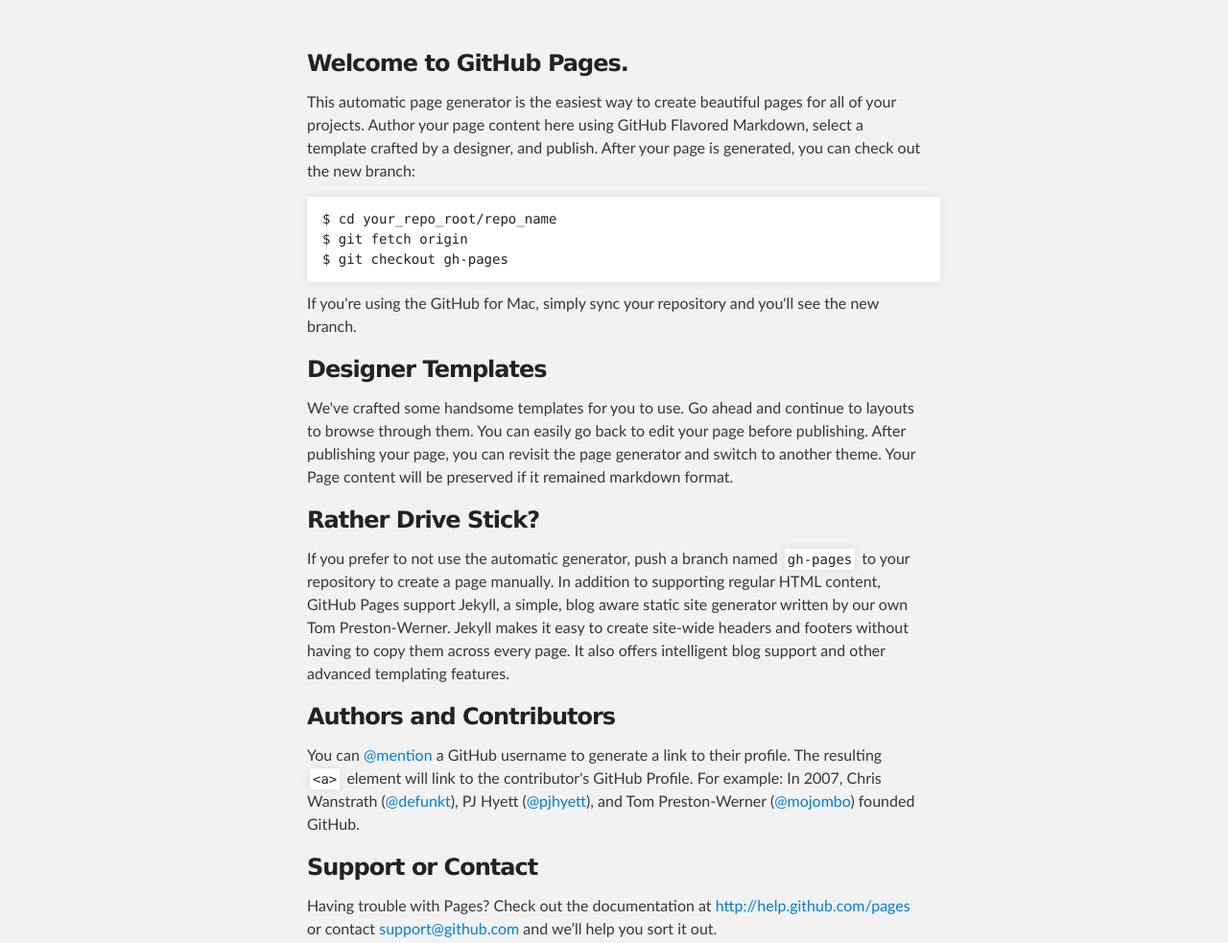
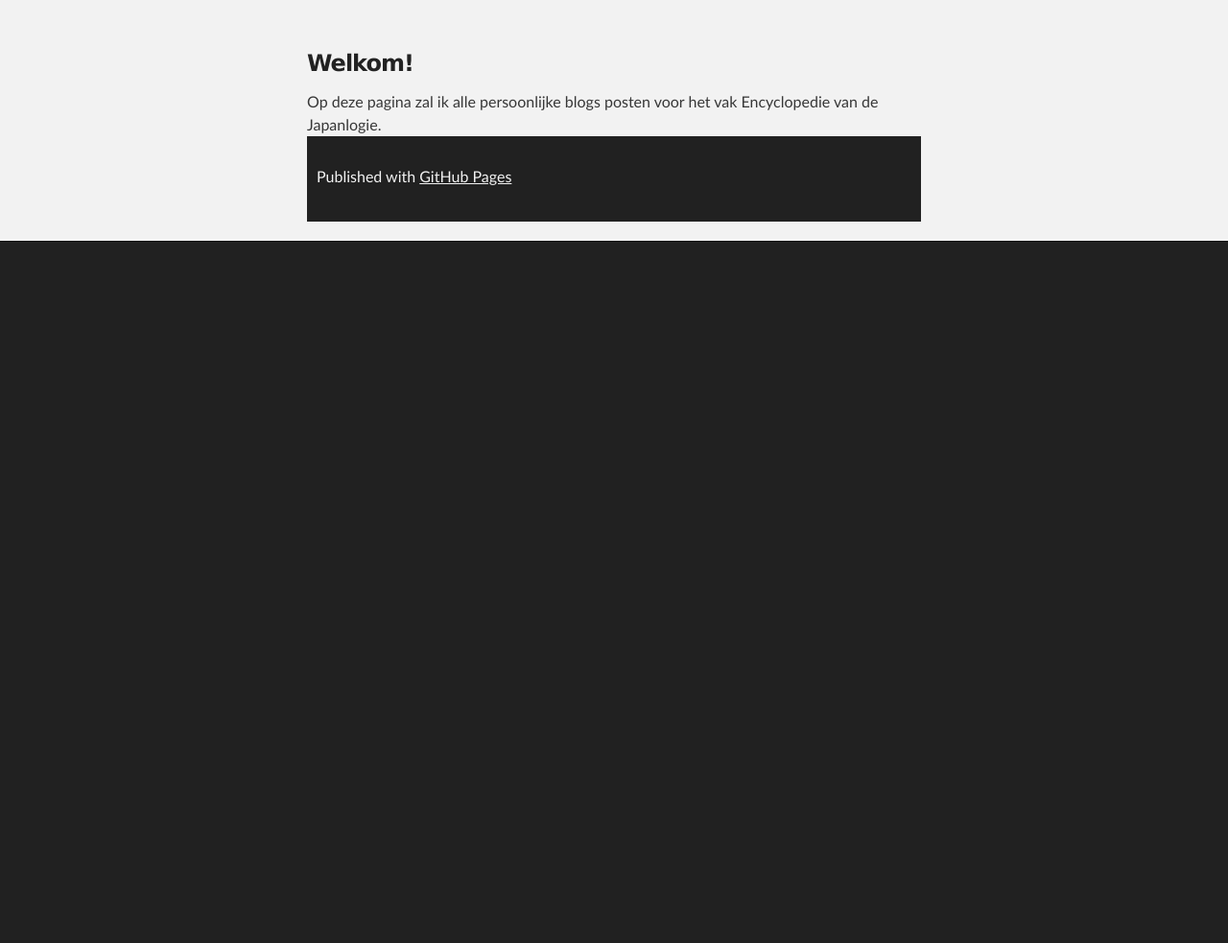
Before and after one commit to SammieWalschaerts/sammiewalschaerts.github.io, a plain HTML site: page index.html in a window 1280 px wide. Shown: the part 275-1258 px from the top of the page at 96% size. After the commit the page ends 800 px from the top, so only its background shows below. Drawn offline with Linux system fonts and the light colour scheme.

Commit message:
Update index.html

```diff
--- a/index.html
+++ b/index.html
@@ -27,39 +27,9 @@
     <!-- MAIN CONTENT -->
     <div id="main_content_wrap" class="outer">
       <section id="main_content" class="inner">
-        <h3>
-<a name="welcome-to-github-pages" class="anchor" href="#welcome-to-github-pages"><span class="octicon octicon-link"></span></a>Welcome to GitHub Pages.</h3>
+        <h3>Welkom!</h3>
+          <div>Op deze pagina zal ik alle persoonlijke blogs posten voor het vak Encyclopedie van de Japanlogie.</div>
 
-<p>This automatic page generator is the easiest way to create beautiful pages for all of your projects. Author your page content here using GitHub Flavored Markdown, select a template crafted by a designer, and publish. After your page is generated, you can check out the new branch:</p>
-
-<pre><code>$ cd your_repo_root/repo_name
-$ git fetch origin
-$ git checkout gh-pages
-</code></pre>
-
-<p>If you're using the GitHub for Mac, simply sync your repository and you'll see the new branch.</p>
-
-<h3>
-<a name="designer-templates" class="anchor" href="#designer-templates"><span class="octicon octicon-link"></span></a>Designer Templates</h3>
-
-<p>We've crafted some handsome templates for you to use. Go ahead and continue to layouts to browse through them. You can easily go back to edit your page before publishing. After publishing your page, you can revisit the page generator and switch to another theme. Your Page content will be preserved if it remained markdown format.</p>
-
-<h3>
-<a name="rather-drive-stick" class="anchor" href="#rather-drive-stick"><span class="octicon octicon-link"></span></a>Rather Drive Stick?</h3>
-
-<p>If you prefer to not use the automatic generator, push a branch named <code>gh-pages</code> to your repository to create a page manually. In addition to supporting regular HTML content, GitHub Pages support Jekyll, a simple, blog aware static site generator written by our own Tom Preston-Werner. Jekyll makes it easy to create site-wide headers and footers without having to copy them across every page. It also offers intelligent blog support and other advanced templating features.</p>
-
-<h3>
-<a name="authors-and-contributors" class="anchor" href="#authors-and-contributors"><span class="octicon octicon-link"></span></a>Authors and Contributors</h3>
-
-<p>You can <a href="https://github.com/blog/821" class="user-mention">@mention</a> a GitHub username to generate a link to their profile. The resulting <code>&lt;a&gt;</code> element will link to the contributor's GitHub Profile. For example: In 2007, Chris Wanstrath (<a href="https://github.com/defunkt" class="user-mention">@defunkt</a>), PJ Hyett (<a href="https://github.com/pjhyett" class="user-mention">@pjhyett</a>), and Tom Preston-Werner (<a href="https://github.com/mojombo" class="user-mention">@mojombo</a>) founded GitHub.</p>
-
-<h3>
-<a name="support-or-contact" class="anchor" href="#support-or-contact"><span class="octicon octicon-link"></span></a>Support or Contact</h3>
-
-<p>Having trouble with Pages? Check out the documentation at <a href="http://help.github.com/pages">http://help.github.com/pages</a> or contact <a href="mailto:support@github.com">support@github.com</a> and we’ll help you sort it out.</p>
-      </section>
-    </div>
 
     <!-- FOOTER  -->
     <div id="footer_wrap" class="outer">
```
